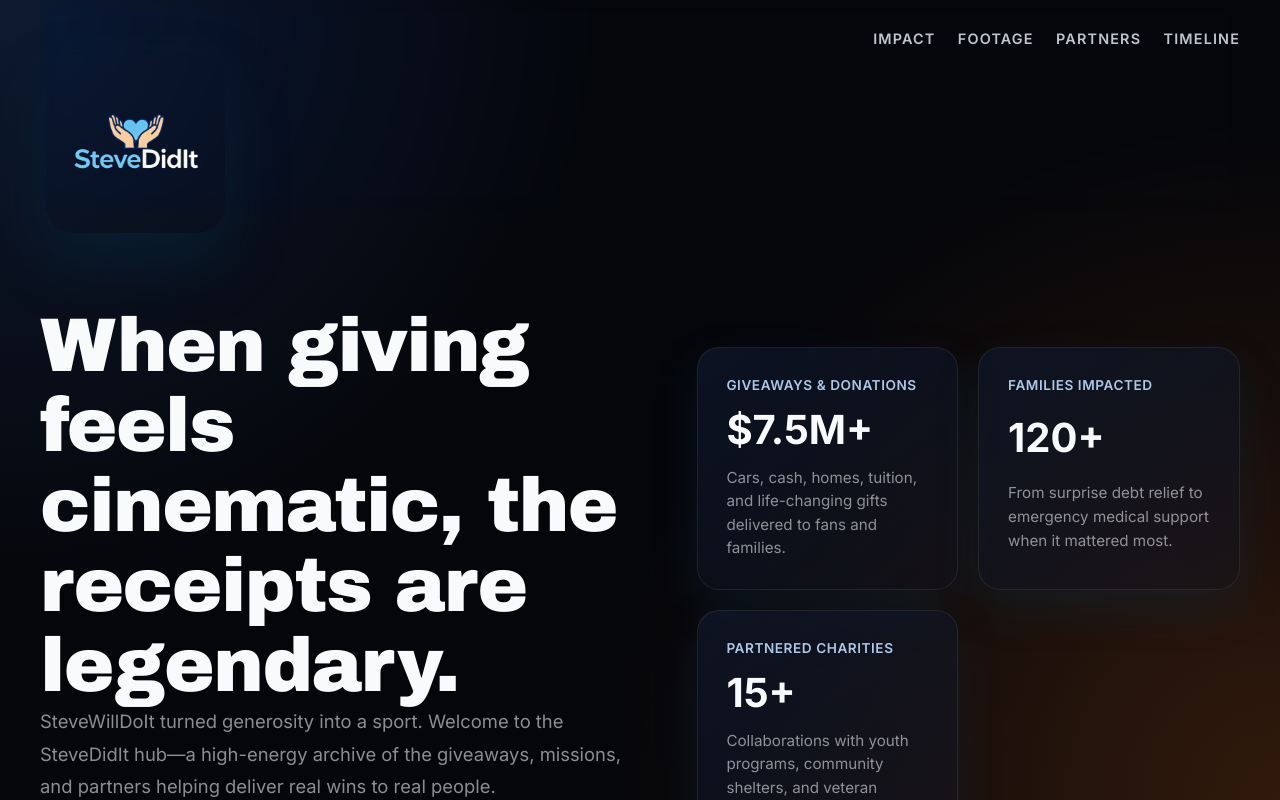
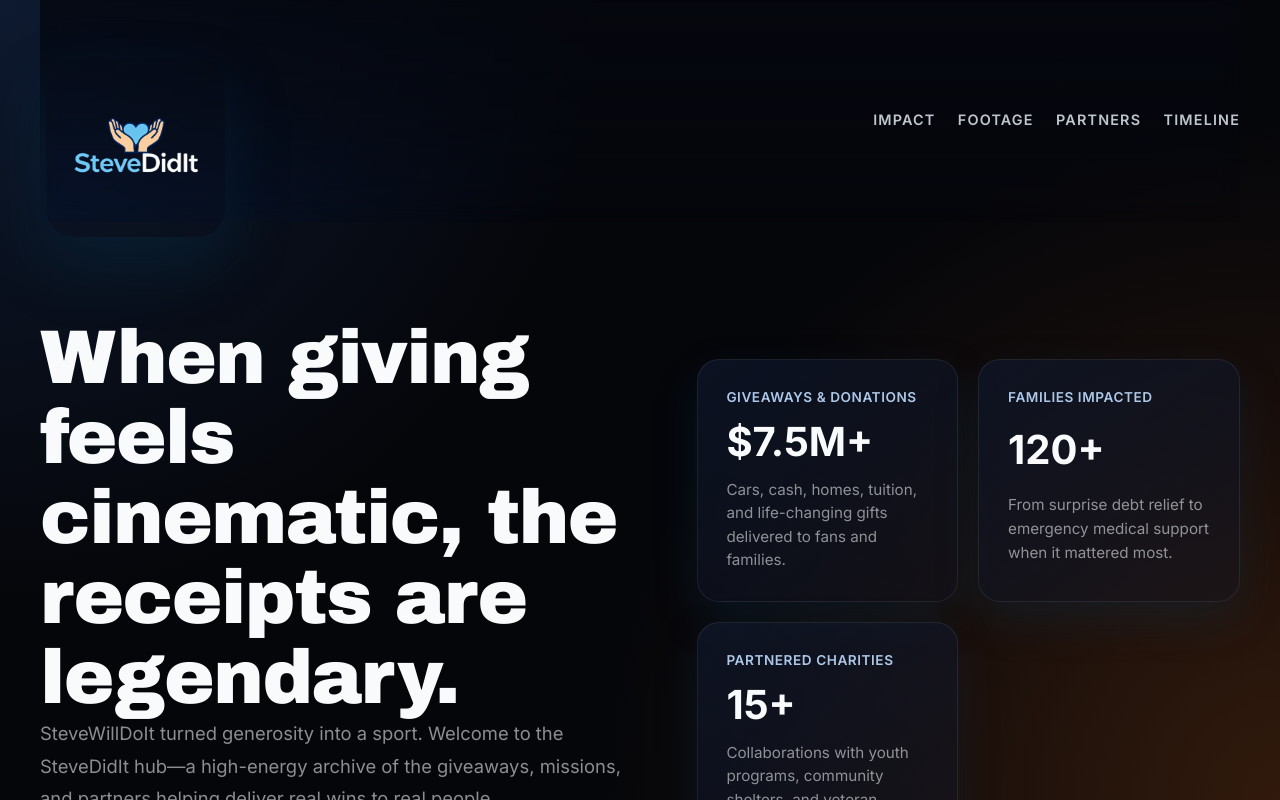
Before and after one commit to flockain/stevedidit, a Next.js app: page / in a window 1280 px wide. Shown: the top 800 px of the page. Built offline with nearby package versions, Linux system fonts and the light colour scheme.

Commit message:
Revert "style: make header transparent and nav top-aligned"
This reverts commit 052fe97ed0dc7310080b56178f6c0c20a08e12ce.

```diff
--- a/src/app/page.module.css
+++ b/src/app/page.module.css
@@ -1,25 +1,24 @@
 .siteHeader {
-  padding: 1.25rem 0 0;
+  padding: 1.5rem 0 0.5rem;
   display: flex;
-  align-items: flex-start;
+  align-items: center;
   justify-content: space-between;
   gap: 1rem;
   position: sticky;
   top: 0;
   z-index: 50;
-  backdrop-filter: blur(8px) saturate(130%);
+  backdrop-filter: blur(12px) saturate(140%);
   border-bottom: none;
-  background: linear-gradient(180deg, rgba(5, 7, 14, 0), rgba(5, 7, 14, 0), rgba(5, 7, 14, 0));
+  background: linear-gradient(180deg, rgba(5, 7, 14, 0.82), rgba(5, 7, 14, 0.55), rgba(5, 7, 14, 0));
 }
 
 .siteNav {
   display: flex;
   gap: 1.4rem;
-  align-items: flex-start;
+  align-items: center;
   font-size: 0.9rem;
   letter-spacing: 0.08em;
   text-transform: uppercase;
-  padding-top: 0.6rem;
 }
 
 .navLink {
```
